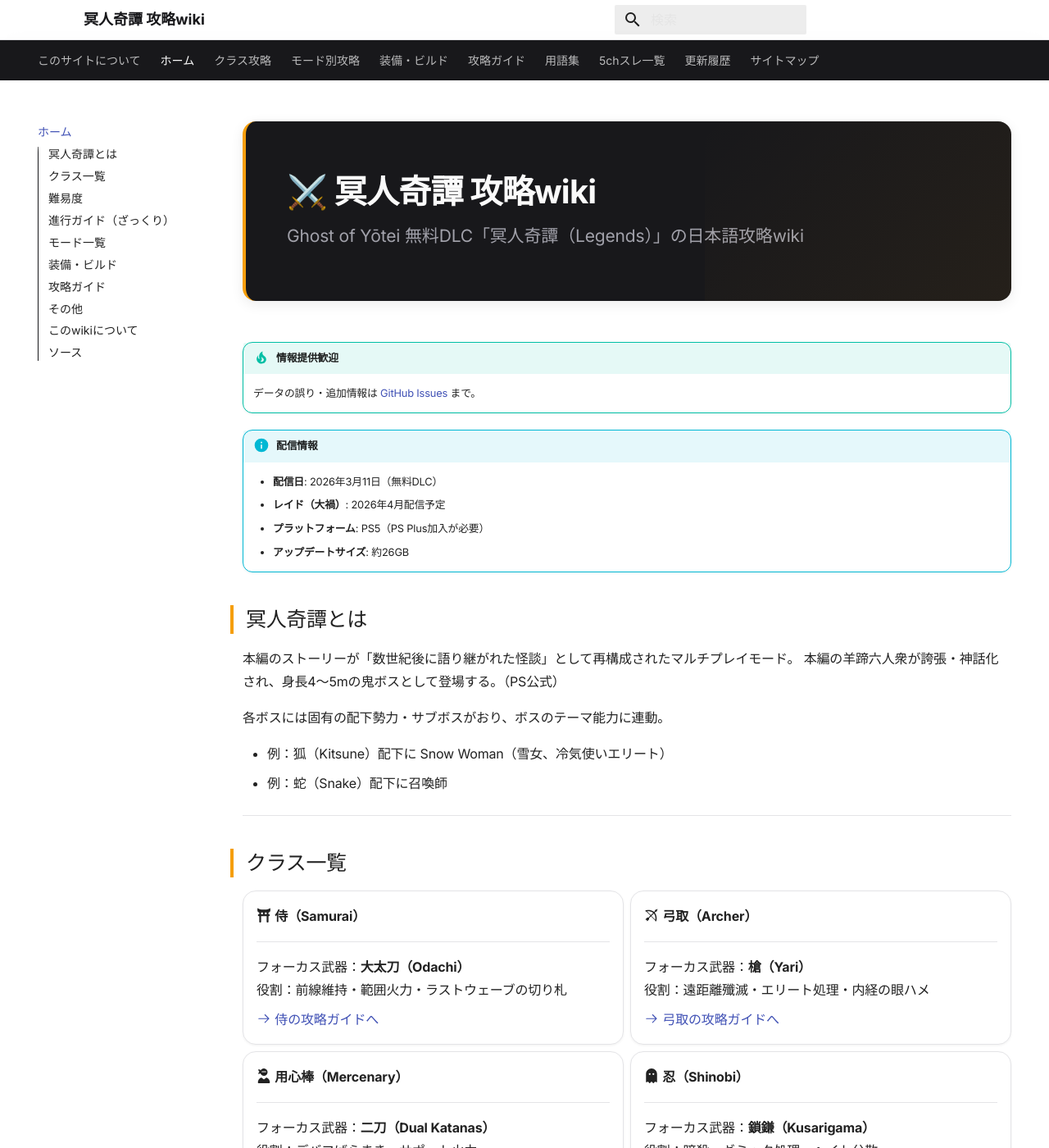
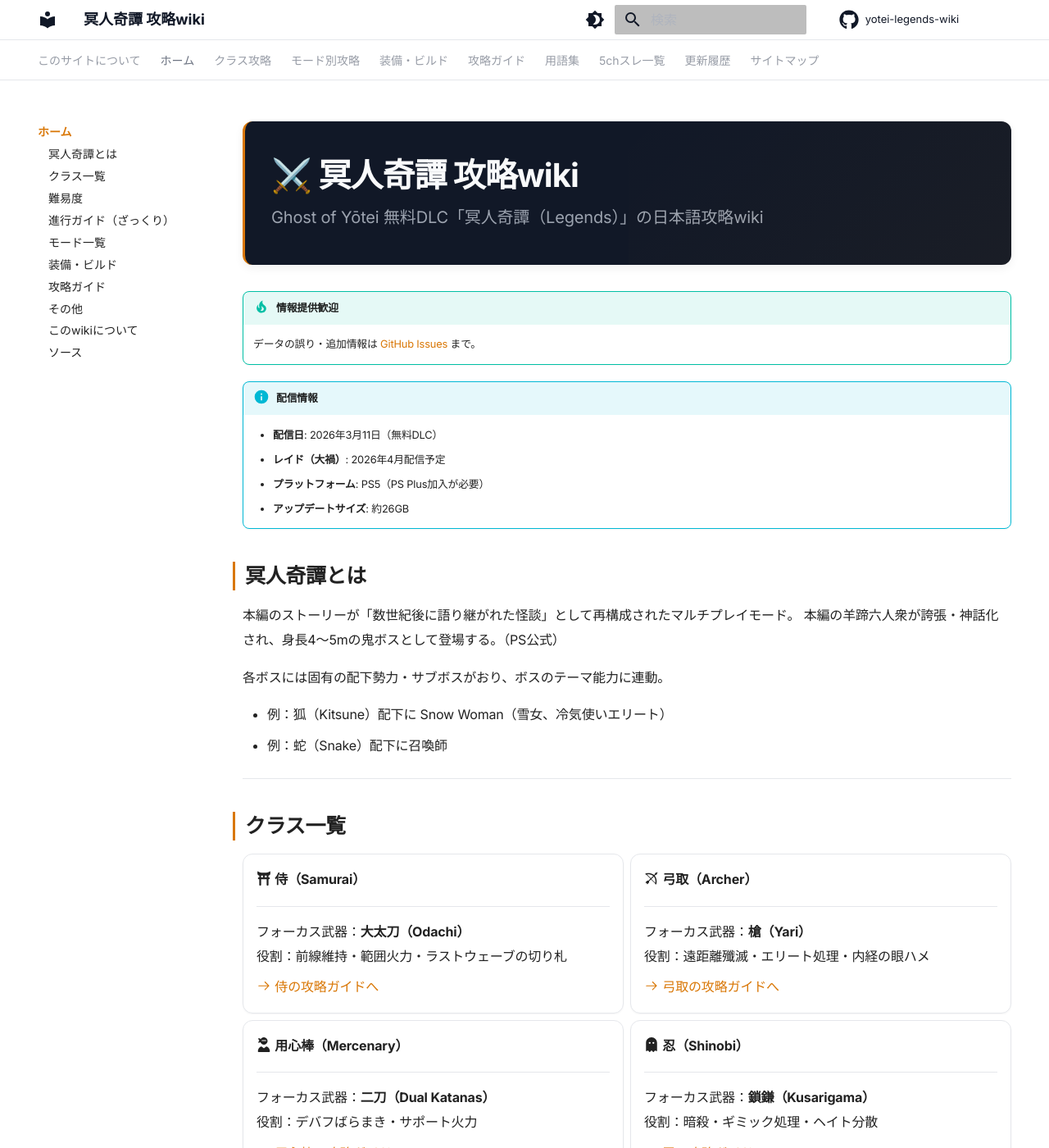
Before and after one commit to jtkjp06/yotei-legends-wiki, an MkDocs documentation site: the page built from docs/index.md, in a window 1280 px wide and 1400 px high. Shown: the whole window at 82% size. Built offline with MkDocs 1.6.1 and Material for MkDocs 9.7.7, drawn with Linux system fonts in a browser that asks for light colours; comment, search, counter and statistics services are not loaded.

Commit message:
style: melta-uiデザインシステムの導入およびライトモード時のヘッダーアイコン非表示問題を修正
- design-tokens.css を作成しSSOT化
- MkDocsのprimary設定をcustomに変更し、CSS側でヘッダー色を制御
- aタグのカラー変数を強制し、デフォルトの白文字化を回避

```diff
--- /dev/null
+++ b/docs/stylesheets/design-tokens.css
@@ -0,0 +1,130 @@
+/* ============================================================
+   冥人奇譚 攻略wiki — Design Tokens (SSOT)
+   ============================================================
+   melta-ui の設計原則に基づくセマンティックなデザイントークン定義。
+   参照: https://github.com/tsubotax/melta-ui
+
+   原則:
+     1. Layered  — 背景→表層→テキストの3層構造
+     2. Contrast — WCAG 2.1準拠（4.5:1 以上）
+     3. Semantic — 色は用途で指定する
+     4. Minimal  — 1Viewで3色まで（背景・アクセント・テキスト）
+     5. Grid     — 4px倍数基本、8px倍数推奨
+   ============================================================ */
+
+/* ── Light Mode トークン ── */
+:root {
+  /* --- カラー: 背景レイヤー --- */
+  --color-bg-primary: #ffffff;
+  --color-bg-secondary: #f9fafb;
+  --color-bg-tertiary: #f3f4f6;
+
+  /* --- カラー: 表層（Surface） --- */
+  --color-surface-primary: #ffffff;
+  --color-surface-elevated: #ffffff;
+  --color-surface-border: #e5e7eb;
+  --color-surface-border-subtle: #f3f4f6;
+
+  /* --- カラー: テキスト --- */
+  --color-text-primary: #111827;
+  --color-text-secondary: #6b7280;
+  --color-text-muted: #9ca3af;
+  --color-text-inverse: #f9fafb;
+
+  /* --- カラー: アクセント --- */
+  --color-accent: #d97706;
+  --color-accent-hover: #b45309;
+  --color-accent-subtle: rgba(217, 119, 6, 0.08);
+  --color-accent-border: rgba(217, 119, 6, 0.3);
+
+  /* --- カラー: ヒーロー --- */
+  --color-hero-bg: #111827;
+  --color-hero-text: #f9fafb;
+  --color-hero-muted: #9ca3af;
+
+  /* --- スペーシング (4px grid) --- */
+  --space-1: 4px;
+  --space-2: 8px;
+  --space-3: 12px;
+  --space-4: 16px;
+  --space-5: 20px;
+  --space-6: 24px;
+  --space-8: 32px;
+  --space-10: 40px;
+  --space-12: 48px;
+  --space-16: 64px;
+
+  /* --- 角丸 --- */
+  --radius-sm: 4px;
+  --radius-md: 8px;
+  --radius-lg: 12px;
+  --radius-xl: 16px;
+  --radius-full: 9999px;
+
+  /* --- エレベーション（控えめシャドウ） --- */
+  --shadow-xs: 0 1px 2px rgba(0, 0, 0, 0.04);
+  --shadow-sm: 0 1px 3px rgba(0, 0, 0, 0.06), 0 1px 2px rgba(0, 0, 0, 0.04);
+  --shadow-md: 0 4px 12px rgba(0, 0, 0, 0.06);
+  --shadow-lg: 0 8px 24px rgba(0, 0, 0, 0.08);
+  --shadow-focus: 0 0 0 3px var(--color-accent-border);
+
+  /* --- タイポグラフィ --- */
+  --font-sans: "Inter", "Hiragino Kaku Gothic ProN", "Hiragino Sans",
+    "Noto Sans JP", "Yu Gothic", "Meiryo", sans-serif;
+  --font-mono: "JetBrains Mono", "SF Mono", "Menlo", monospace;
+
+  --text-xs: 0.75rem;    /* 12px */
+  --text-sm: 0.8125rem;  /* 13px */
+  --text-base: 0.875rem; /* 14px */
+  --text-md: 1rem;       /* 16px */
+  --text-lg: 1.125rem;   /* 18px */
+  --text-xl: 1.25rem;    /* 20px */
+  --text-2xl: 1.5rem;    /* 24px */
+  --text-3xl: 2rem;      /* 32px */
+
+  --leading-tight: 1.4;
+  --leading-normal: 1.75;
+  --leading-relaxed: 1.85;
+
+  /* --- トランジション --- */
+  --transition-fast: 150ms ease;
+  --transition-normal: 200ms ease;
+  --transition-slow: 300ms ease;
+}
+
+/* ── Dark Mode トークン ── */
+[data-md-color-scheme="slate"] {
+  /* --- カラー: 背景レイヤー --- */
+  --color-bg-primary: #0f1117;
+  --color-bg-secondary: #161922;
+  --color-bg-tertiary: #1e212c;
+
+  /* --- カラー: 表層（Surface） --- */
+  --color-surface-primary: #161922;
+  --color-surface-elevated: #1e212c;
+  --color-surface-border: #2a2d3a;
+  --color-surface-border-subtle: #1e212c;
+
+  /* --- カラー: テキスト --- */
+  --color-text-primary: #e5e7eb;
+  --color-text-secondary: #9ca3af;
+  --color-text-muted: #6b7280;
+  --color-text-inverse: #111827;
+
+  /* --- カラー: アクセント --- */
+  --color-accent: #f59e0b;
+  --color-accent-hover: #fbbf24;
+  --color-accent-subtle: rgba(245, 158, 11, 0.1);
+  --color-accent-border: rgba(245, 158, 11, 0.3);
+
+  /* --- カラー: ヒーロー --- */
+  --color-hero-bg: #0a0c14;
+  --color-hero-text: #f3f4f6;
+  --color-hero-muted: #6b7280;
+
+  /* --- エレベーション（ダークモード調整） --- */
+  --shadow-xs: 0 1px 2px rgba(0, 0, 0, 0.15);
+  --shadow-sm: 0 1px 3px rgba(0, 0, 0, 0.2), 0 1px 2px rgba(0, 0, 0, 0.15);
+  --shadow-md: 0 4px 12px rgba(0, 0, 0, 0.2);
+  --shadow-lg: 0 8px 24px rgba(0, 0, 0, 0.25);
+}
--- a/docs/stylesheets/extra.css
+++ b/docs/stylesheets/extra.css
@@ -1,70 +1,95 @@
 /* ============================================================
-   冥人奇譚 攻略wiki — Modern Minimal Style (2026)
+   冥人奇譚 攻略wiki — Component Styles
+   ============================================================
+   design-tokens.css で定義されたトークンを参照する。
+   melta-ui の設計原則:
+     - Layered: 背景→表層→テキストの3層
+     - Minimal: 装飾は控えめ、余白とタイポグラフィで語る
+     - Semantic: 色は用途で指定
    ============================================================ */
 
-/* ── CSS Custom Properties ── */
-:root {
-  --accent: #f59e0b;
-  --accent-light: #fbbf24;
-  --surface: #ffffff;
-  --surface-border: #e4e4e7;
-  --text-muted: #71717a;
-  --radius: 16px;
-  --radius-sm: 12px;
-  --shadow-sm: 0 1px 3px rgba(0, 0, 0, 0.06);
-  --shadow-md: 0 4px 16px rgba(0, 0, 0, 0.08);
-  --shadow-hover: 0 8px 24px rgba(0, 0, 0, 0.12);
+/* ── Typography ── */
+.md-typeset {
+  font-family: var(--font-sans);
+  letter-spacing: -0.01em;
+  line-height: var(--leading-relaxed);
+}
+
+/* ── MkDocs Material テーマ変数の上書き ──
+   --md-primary-fg-color : ヘッダー背景色（CSSで上書きするため実質テーマカラー用途）
+   --md-primary-bg-color : ヘッダー上のアイコン・テキスト色
+   ヘッダー背景を白に上書きしているので、bg-colorはダーク色にする必要がある */
+[data-md-color-scheme="default"] {
+  --md-primary-fg-color: var(--color-bg-primary);
+  --md-primary-bg-color: var(--color-text-primary);
+  --md-accent-fg-color: var(--color-accent);
+  --md-typeset-a-color: var(--color-accent);
 }
 
 [data-md-color-scheme="slate"] {
-  --surface: #18181b;
-  --surface-border: #27272a;
-  --text-muted: #a1a1aa;
-  --shadow-sm: 0 1px 3px rgba(0, 0, 0, 0.2);
-  --shadow-md: 0 4px 16px rgba(0, 0, 0, 0.25);
-  --shadow-hover: 0 8px 24px rgba(0, 0, 0, 0.35);
+  --md-accent-fg-color: var(--color-accent);
+  --md-typeset-a-color: var(--color-accent);
 }
 
-/* ── Typography ── */
-.md-typeset {
-  font-family: "Inter", "Hiragino Kaku Gothic ProN", "Hiragino Sans",
-    "Noto Sans JP", "Yu Gothic", "Meiryo", sans-serif;
-  letter-spacing: -0.01em;
-  line-height: 1.75;
-}
-
-/* ── Header bar ── */
+/* ── Header bar ──
+   Layered原則: ヘッダーは最上位レイヤー。
+   背景を半透明にし、backdrop-filterで奥行きを表現。 */
 .md-header {
-  backdrop-filter: blur(12px);
-  -webkit-backdrop-filter: blur(12px);
+  backdrop-filter: blur(16px);
+  -webkit-backdrop-filter: blur(16px);
 }
 
 [data-md-color-scheme="default"] .md-header {
-  background: rgba(255, 255, 255, 0.85);
-  border-bottom: 1px solid var(--surface-border);
+  background: rgba(255, 255, 255, 0.88);
+  border-bottom: 1px solid var(--color-surface-border);
   box-shadow: none;
 }
 
-[data-md-color-scheme="default"] .md-header .md-header__topic,
-[data-md-color-scheme="default"] .md-header .md-header__title {
-  color: #18181b;
+/* ライトモード: ヘッダー内の文字色・アイコン色を強制する
+   検索バー、ハンバーガーメニュー、テーマ切替などのアイコンも含む */
+[data-md-color-scheme="default"] .md-header {
+  --md-primary-fg-color: var(--color-bg-primary); /* background if needed */
+  --md-primary-bg-color: var(--color-text-primary); /* text and icon color */
+  --md-icon-color: var(--color-text-primary);
+  color: var(--color-text-primary);
+}
+
+[data-md-color-scheme="default"] .md-header .md-header__button,
+[data-md-color-scheme="default"] .md-header .md-logo,
+[data-md-color-scheme="default"] .md-header .md-search__icon,
+[data-md-color-scheme="default"] .md-header [data-md-component="header-topic"],
+[data-md-color-scheme="default"] .md-header__title {
+  color: var(--color-text-primary) !important;
+  transition: color var(--transition-fast);
+}
+
+/* JavaScriptで追加したタイトルへのリンクアクションを分かりやすくする */
+[data-md-color-scheme="default"] .md-header__title:hover,
+[data-md-color-scheme="slate"] .md-header__title:hover {
+  color: var(--color-accent) !important;
+}
+
+[data-md-color-scheme="default"] .md-header svg {
+  fill: var(--color-text-primary) !important;
 }
 
 [data-md-color-scheme="slate"] .md-header {
-  background: rgba(9, 9, 11, 0.85);
-  border-bottom: 1px solid var(--surface-border);
+  background: rgba(15, 17, 23, 0.88);
+  border-bottom: 1px solid var(--color-surface-border);
 }
 
-/* ── Hero Banner ── */
+/* ── Hero Banner ──
+   Minimal原則: アクセントは左ボーダーの1本のみ。
+   グラデーションは極めて控えめに。 */
 .hero-banner {
-  background: #18181b;
-  padding: 3rem 2.5rem;
-  border-radius: var(--radius);
-  margin-bottom: 2.5rem;
-  color: #fafafa;
+  background: var(--color-hero-bg);
+  padding: var(--space-10) var(--space-8);
+  border-radius: var(--radius-lg);
+  margin-bottom: var(--space-8);
+  color: var(--color-hero-text);
   position: relative;
   overflow: hidden;
-  border-left: 4px solid var(--accent);
+  border-left: 3px solid var(--color-accent);
   box-shadow: var(--shadow-md);
 }
 
@@ -73,83 +98,93 @@
   position: absolute;
   top: 0;
   right: 0;
-  width: 40%;
+  width: 50%;
   height: 100%;
-  background: linear-gradient(135deg, transparent 0%, rgba(245, 158, 11, 0.06) 100%);
+  background: linear-gradient(
+    135deg,
+    transparent 0%,
+    rgba(245, 158, 11, 0.04) 100%
+  );
   pointer-events: none;
 }
 
 .hero-banner h1 {
-  color: #fafafa !important;
-  font-size: 2rem;
+  color: var(--color-hero-text) !important;
+  font-size: var(--text-3xl);
   font-weight: 700;
-  margin: 0 0 0.5rem !important;
-  letter-spacing: -0.02em;
+  margin: 0 0 var(--space-2) !important;
+  letter-spacing: -0.025em;
 }
 
 .hero-banner p {
   margin: 0;
-  color: #a1a1aa;
-  font-size: 1.05rem;
+  color: var(--color-hero-muted);
+  font-size: var(--text-md);
+  line-height: var(--leading-normal);
 }
 
 [data-md-color-scheme="default"] .hero-banner {
-  background: #18181b;
+  background: var(--color-hero-bg);
 }
 
-/* ── Grid Cards ── */
+/* ── Grid Cards ──
+   Layered原則: カードは Surface レイヤー。
+   ホバーは translateY(-2px) に抑え、繊細な浮遊感を表現。 */
 .md-typeset .grid.cards > ul > li,
 .md-typeset .grid.cards > ol > li {
-  border-radius: var(--radius) !important;
-  border: 1px solid var(--surface-border) !important;
-  background: var(--surface) !important;
-  box-shadow: var(--shadow-sm);
-  transition: transform 0.2s ease, box-shadow 0.2s ease, border-color 0.2s ease;
+  border-radius: var(--radius-lg) !important;
+  border: 1px solid var(--color-surface-border) !important;
+  background: var(--color-surface-primary) !important;
+  box-shadow: var(--shadow-xs);
+  transition:
+    transform var(--transition-normal),
+    box-shadow var(--transition-normal),
+    border-color var(--transition-normal);
 }
 
 .md-typeset .grid.cards > ul > li:hover,
 .md-typeset .grid.cards > ol > li:hover {
-  transform: translateY(-4px);
-  box-shadow: var(--shadow-hover) !important;
-  border-color: var(--accent) !important;
+  transform: translateY(-2px);
+  box-shadow: var(--shadow-md) !important;
+  border-color: var(--color-accent-border) !important;
 }
 
 /* ── Image Container ── */
 .wiki-img-wrap {
-  border-radius: var(--radius);
+  border-radius: var(--radius-md);
   overflow: hidden;
-  margin-bottom: 1.2rem;
-  box-shadow: var(--shadow-md);
-  background: var(--surface);
-  border: 1px solid var(--surface-border);
+  margin-bottom: var(--space-4);
+  box-shadow: var(--shadow-sm);
+  background: var(--color-surface-primary);
+  border: 1px solid var(--color-surface-border);
 }
 
 .wiki-img-wrap img {
   display: block;
   width: 100%;
   height: auto;
-  transition: transform 0.3s ease;
+  transition: transform var(--transition-slow);
 }
 
 .wiki-img-wrap:hover img {
-  transform: scale(1.02);
+  transform: scale(1.015);
 }
 
 /* ── Placeholder Image ── */
 .wiki-img-placeholder {
-  background: var(--surface);
-  border: 2px dashed var(--surface-border);
-  border-radius: var(--radius);
+  background: var(--color-bg-secondary);
+  border: 1.5px dashed var(--color-surface-border);
+  border-radius: var(--radius-md);
   width: 100%;
   aspect-ratio: 16 / 9;
   display: flex;
   flex-direction: column;
   align-items: center;
   justify-content: center;
-  gap: 0.5rem;
-  color: var(--text-muted);
-  font-size: 0.85rem;
-  margin-bottom: 1.2rem;
+  gap: var(--space-2);
+  color: var(--color-text-muted);
+  font-size: var(--text-sm);
+  margin-bottom: var(--space-4);
 }
 
 @supports not (aspect-ratio: 16 / 9) {
@@ -159,104 +194,153 @@
 }
 
 .wiki-img-placeholder .placeholder-icon {
-  font-size: 2.8rem;
+  font-size: 2.5rem;
   line-height: 1;
+  opacity: 0.6;
 }
 
 .wiki-img-placeholder .placeholder-label {
-  font-size: 0.75rem;
+  font-size: var(--text-xs);
   letter-spacing: 0.05em;
-  opacity: 0.7;
+  opacity: 0.5;
 }
 
-/* ── Admonitions ── */
+/* ── Admonitions ──
+   Minimal原則: ボーダーラディウスと控えめシャドウのみ。 */
 .md-typeset .admonition,
 .md-typeset details {
-  border-radius: var(--radius-sm) !important;
-  box-shadow: var(--shadow-sm);
+  border-radius: var(--radius-md) !important;
+  box-shadow: var(--shadow-xs);
 }
 
-/* ── Tables ── */
+/* ── Tables ──
+   Layered原則: テーブルはSurfaceレイヤー。
+   ヘッダーのアクセントラインで構造を伝える。 */
 .md-typeset table:not([class]) {
-  border-radius: var(--radius-sm);
+  border-radius: var(--radius-md);
   overflow: hidden;
-  box-shadow: var(--shadow-sm);
-  border: 1px solid var(--surface-border);
+  box-shadow: var(--shadow-xs);
+  border: 1px solid var(--color-surface-border);
 }
 
 .md-typeset table:not([class]) thead th {
-  border-bottom: 2px solid var(--accent);
+  border-bottom: 2px solid var(--color-accent);
+  font-weight: 600;
+  letter-spacing: 0.01em;
 }
 
 .md-typeset table:not([class]) tbody tr:nth-child(even) {
-  background: rgba(0, 0, 0, 0.02);
+  background: var(--color-bg-secondary);
 }
 
 [data-md-color-scheme="slate"] .md-typeset table:not([class]) tbody tr:nth-child(even) {
-  background: rgba(255, 255, 255, 0.03);
+  background: var(--color-bg-tertiary);
 }
 
-/* ── Section Headings ── */
+/* ── Section Headings ──
+   Semantic原則: アクセントカラーで意味を持たせたボーダー。 */
 .md-typeset h2 {
-  border-left: 4px solid var(--accent);
-  padding-left: 0.75rem;
-  margin-left: -0.75rem;
+  border-left: 3px solid var(--color-accent);
+  padding-left: var(--space-3);
+  margin-left: calc(var(--space-3) * -1);
   letter-spacing: -0.015em;
+  font-weight: 600;
 }
 
 /* ── Class Badge ── */
 .class-badge {
   display: inline-flex;
   align-items: center;
-  gap: 0.3rem;
-  background: #18181b;
-  color: #fafafa;
-  border-radius: 20px;
-  padding: 0.2rem 0.75rem;
-  font-size: 0.82rem;
+  gap: var(--space-1);
+  background: var(--color-text-primary);
+  color: var(--color-text-inverse);
+  border-radius: var(--radius-full);
+  padding: var(--space-1) var(--space-3);
+  font-size: var(--text-sm);
   font-weight: 600;
-  margin: 0.15rem;
+  margin: 2px;
 }
 
 [data-md-color-scheme="slate"] .class-badge {
-  background: #fafafa;
-  color: #18181b;
+  background: var(--color-text-inverse);
+  color: var(--color-text-primary);
 }
 
 /* ── Scroll-to-top Button ── */
 .md-top {
-  border-radius: 50% !important;
+  border-radius: var(--radius-full) !important;
   box-shadow: var(--shadow-md);
 }
 
-/* ── Links — accent underline ── */
+/* ── Links ──
+   Semantic原則: アクセントカラーでリンクを識別。 */
 .md-typeset a:not(.md-button):not(.md-nav__link):not(.md-source):not(.headerlink) {
-  text-decoration-color: var(--accent);
+  color: var(--color-accent);
+  text-decoration-color: var(--color-accent-border);
   text-underline-offset: 3px;
+  transition:
+    color var(--transition-fast),
+    text-decoration-color var(--transition-fast);
+}
+
+.md-typeset a:not(.md-button):not(.md-nav__link):not(.md-source):not(.headerlink):hover {
+  text-decoration-color: var(--color-accent);
 }
 
 /* ── Navigation tabs ── */
 .md-tabs {
-  border-bottom: 1px solid var(--surface-border);
+  border-bottom: 1px solid var(--color-surface-border);
+}
+
+/* ライトモード: タブバーの背景とテキスト色 */
+[data-md-color-scheme="default"] .md-tabs {
+  background: var(--color-bg-primary);
+}
+
+[data-md-color-scheme="default"] .md-tabs__link {
+  color: var(--color-text-secondary);
+}
+
+[data-md-color-scheme="default"] .md-tabs__link--active,
+[data-md-color-scheme="default"] .md-tabs__link:hover {
+  color: var(--color-text-primary);
+}
+
+/* ── Search ── */
+[data-md-color-scheme="default"] .md-search__input {
+  color: var(--color-text-primary);
+}
+
+[data-md-color-scheme="default"] .md-search__input::placeholder {
+  color: var(--color-text-muted);
 }
 
 /* ── Footer ── */
 .md-footer {
-  border-top: 1px solid var(--surface-border);
+  border-top: 1px solid var(--color-surface-border);
 }
 
 /* ── Content separator (hr) ── */
 .md-typeset hr {
-  border-color: var(--surface-border);
+  border-color: var(--color-surface-border);
 }
 
-/* ── Accent color for primary in light mode ── */
-[data-md-color-scheme="default"] {
-  --md-primary-fg-color: #18181b;
-  --md-primary-bg-color: #ffffff;
-  --md-accent-fg-color: #d97706;
+/* ── Code blocks ──
+   Layered原則: コードブロックはTertiaryレイヤー。 */
+.md-typeset code {
+  border-radius: var(--radius-sm);
 }
 
-[data-md-color-scheme="slate"] {
-  --md-accent-fg-color: #f59e0b;
+.md-typeset pre {
+  border-radius: var(--radius-md);
 }
+
+/* ── Sidebar navigation ──
+   Minimal原則: ホバー時のフィードバックは色の変化のみ。 */
+.md-nav__link:hover {
+  color: var(--color-accent) !important;
+}
+
+.md-nav__link--active {
+  font-weight: 600;
+}
--- a/mkdocs.yml
+++ b/mkdocs.yml
@@ -19,7 +19,7 @@
         name: ライトモードに切替
     - media: "(prefers-color-scheme: light)"
       scheme: default
-      primary: white
+      primary: custom
       accent: amber
       toggle:
         icon: material/brightness-4
@@ -38,7 +38,11 @@
     repo: fontawesome/brands/github
 
 extra_css:
+  - stylesheets/design-tokens.css
   - stylesheets/extra.css
+
+extra_javascript:
+  - javascripts/extra.js
 
 plugins:
   - search:
@@ -51,6 +55,8 @@
   - pymdownx.superfences
   - attr_list
   - md_in_html
+  - pymdownx.snippets:
+      base_path: docs
   - pymdownx.emoji:
       emoji_index: !!python/name:material.extensions.emoji.twemoji
       emoji_generator: !!python/name:material.extensions.emoji.to_svg
```
Also changed, not shown: docs/stylesheets/DESIGN_SYSTEM.md (added, +191 -0 lines).
